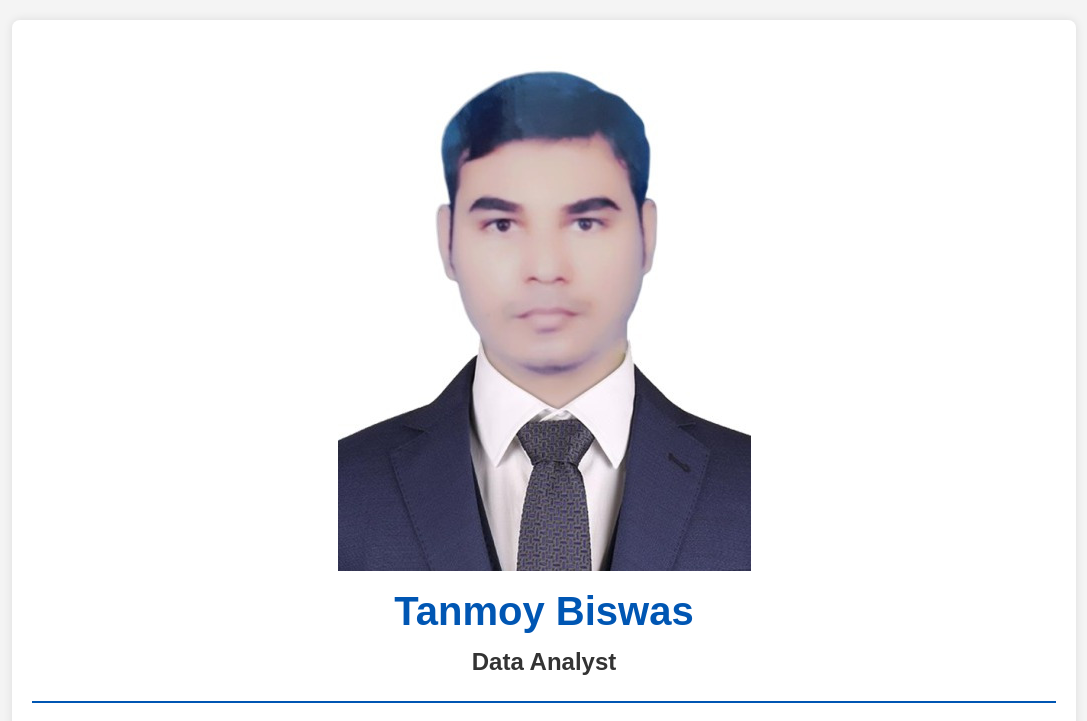
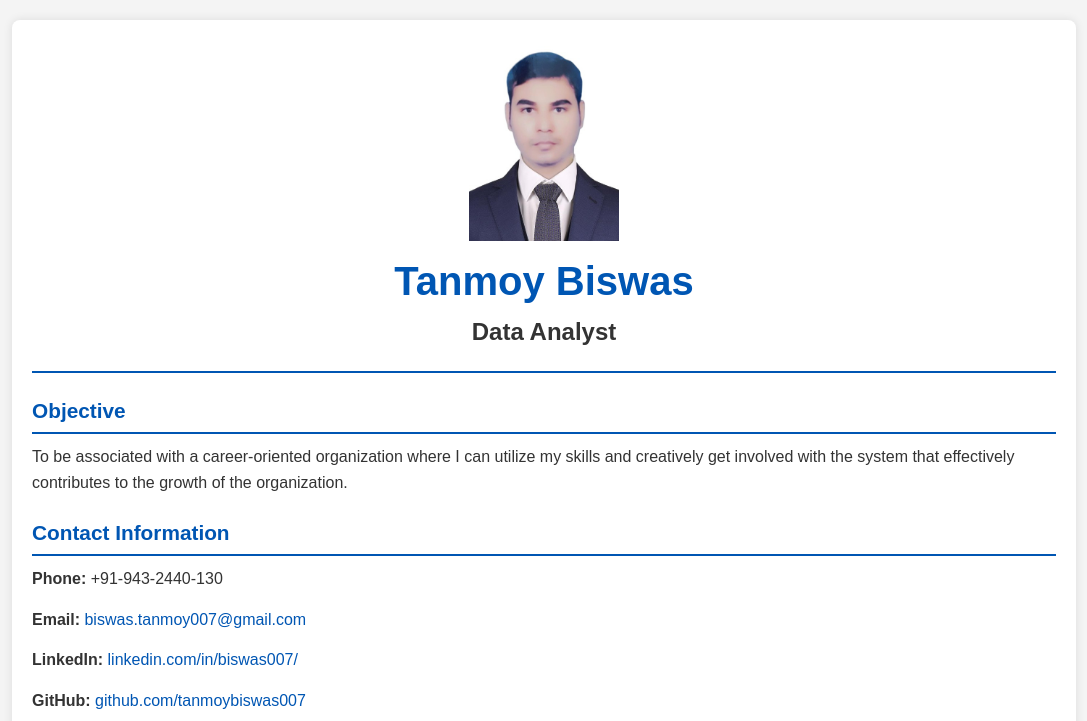
Before and after one commit to tanmaybiswas007/tanmaybiswas007.github.io, a plain HTML site: page index.html in a window 1280 px wide. Shown: the top 721 px of the page, without its empty margins (96-1183 px from the left). Drawn offline with Linux system fonts and the light colour scheme.

Commit message:
added width and height in the html image section

```diff
--- a/index.html
+++ b/index.html
@@ -10,7 +10,7 @@
     <div class="container">
         <header>
             <!-- Add image tag here -->
-              <img src="pic150_1.jpg" alt="Tanmoy Biswas" class="profile-pic">
+              <img src="pic150_1.jpg" width =150px height=201px alt="Tanmoy Biswas" class="profile-pic">
             <h1>Tanmoy Biswas</h1>
             <h2>Data Analyst</h2>
         </header>
```
